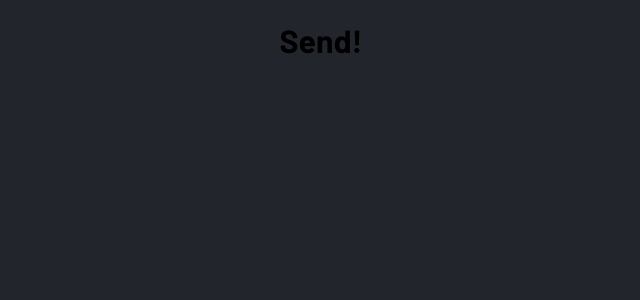
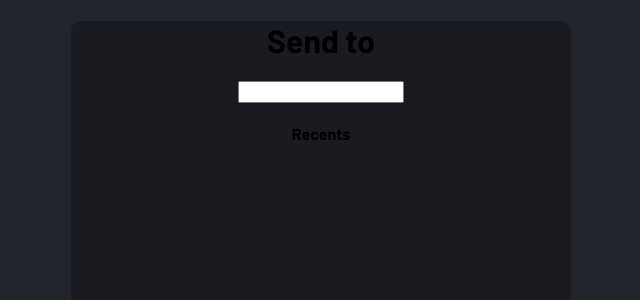
Before and after one commit to brynnstafford/vet-wallet-UI, a React (Create React App) app in the folder vet-wallet-ui/: page /Send in a window 1280 px wide. Shown: the top 300 px of the page, without its empty margins (319-959 px from the left). Built offline with nearby package versions, Linux system fonts and the light colour scheme.

Commit message:
started send page

```diff
--- a/vet-wallet-ui/src/components/Send.js
+++ b/vet-wallet-ui/src/components/Send.js
@@ -1,11 +1,17 @@
 import React from "react";
 
-function Send() {
-    return(
-        <div>
-            <h1>Send!</h1>
+export default function Send() {
+    return (
+        <div className="send-page">
+            <h1>Send to</h1>
+
+            <form className="search">
+                <input type="text" id="address_search" /> <br></br>
+            </form>
+
+            <form>
+                <h4 className="recent-title">Recents</h4>
+            </form>
         </div>
     );
 }
-
-export default Send;
--- a/vet-wallet-ui/src/components/home.css
+++ b/vet-wallet-ui/src/components/home.css
@@ -95,12 +95,14 @@
 
     background-color: rgb(85, 85, 85);
     max-height: 500px;
+    height: 490px;
     width: 550px;
     border-radius: 6px;
-
+    border: 2px solid white;
+    border-style: solid solid none solid;
 }
 
-/* --------------------- ACCOUNT SCREEN ----------------------------------- */
+/* --------------------- ACCOUNT SCREEN ------------------------------ */
 
 .account-page {
     margin: auto;
@@ -111,7 +113,8 @@
 }
 
 .cancel-btn {
-    min-width: 200px;
+    margin: 30px 0px auto 350px;
+    width: 100px;
     background-color: transparent;
     color: white;
 
@@ -121,7 +124,7 @@
 }
 
 .body-btns {
-    margin-top: 300px;
+    margin-top: 250px;
 }
 
 .lock-btn {
@@ -146,3 +149,16 @@
     border-radius: 10px;
     border: 2px solid #22C1FD;
 }
+
+.cancel-btn:hover {
+    opacity: .3;
+}
+
+
+.lock-btn:hover {
+    opacity: .3;
+}
+
+.settings-btn:hover {
+    opacity: .3;
+}
--- /dev/null
+++ b/vet-wallet-ui/src/components/send.css
@@ -0,0 +1,7 @@
+.send-page {
+    margin: auto;
+    width: 500px;
+    height: 900px;
+    background-color: #1A1B21;
+    border-radius: 10px;
+}
```
Also changed, not shown: vet-wallet-ui/src/index.js (+4 -4 lines).
